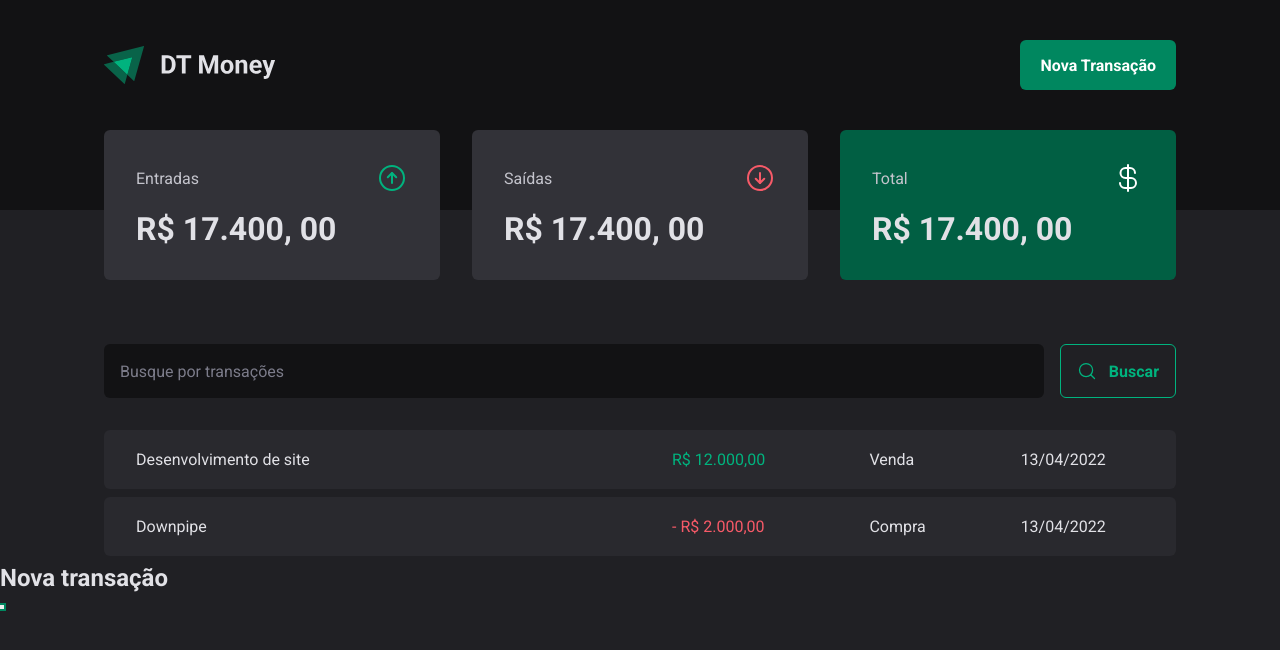
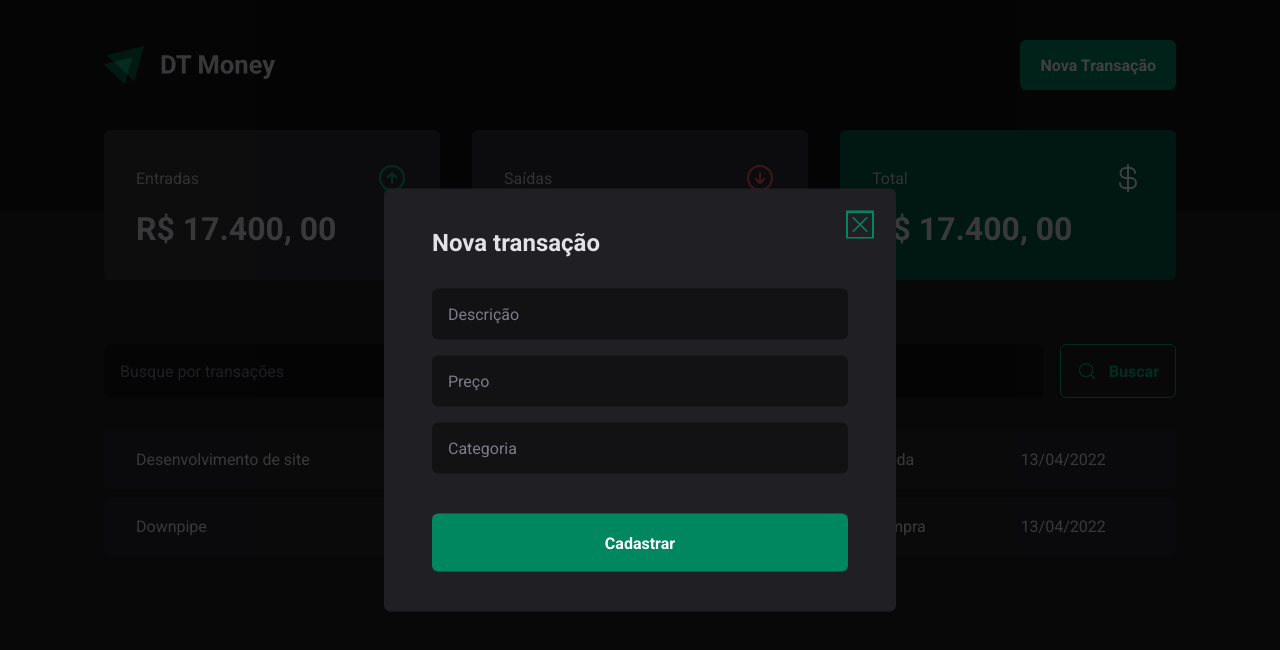
Before and after one commit to wwilliamsantana/dashboard-controle-financeiro, a React (Vite) app: page / in a window 1280 px wide. Both pictures are taken after a click on the button "Nova Transação". Shown: the top 650 px of the page. Built offline with nearby package versions, Linux system fonts and the light colour scheme.

Commit message:
Estrutura visual - Modal de nova transação

```diff
--- a/src/components/Header/index.tsx
+++ b/src/components/Header/index.tsx
@@ -1,6 +1,7 @@
 import { HeaderContainer, HeaderContent, NewTransactionButton } from "./styles";
 import logoImg from "../../assets/logo.svg"
 import * as Dialog from '@radix-ui/react-dialog';
+import { NewTransactionModal } from "../NewTransactionModal";
 
 
 export function Header(){
@@ -14,14 +15,7 @@
             <NewTransactionButton>Nova Transação</NewTransactionButton>
           </Dialog.Trigger>
 
-          <Dialog.Portal>
-            <Dialog.Overlay />
-            <Dialog.Content>
-              <Dialog.Title>Nova transação</Dialog.Title>
-
-              <Dialog.Close />
-            </Dialog.Content>
-          </Dialog.Portal>
+          <NewTransactionModal/>
 
         </Dialog.Root>
 
--- /dev/null
+++ b/src/components/NewTransactionModal/index.tsx
@@ -0,0 +1,28 @@
+import * as Dialog from '@radix-ui/react-dialog';
+import { X } from 'phosphor-react';
+import { CloseButton, Content, Overlay } from './styles';
+
+export function NewTransactionModal(){
+  return(
+   <Dialog.Portal>
+       <Overlay/>
+     <Content>
+       <Dialog.Title>Nova transação</Dialog.Title>
+
+       <CloseButton>
+          <X size={24}/>
+       </CloseButton>
+
+       <form action="">
+        <input type="text" placeholder='Descrição' required />
+        <input type="number" placeholder='Preço' required />
+        <input type="text" placeholder='Categoria' required />
+
+        <button type="submit">Cadastrar</button>
+       </form>
+
+
+     </Content>
+   </Dialog.Portal>
+  )
+}
--- /dev/null
+++ b/src/components/NewTransactionModal/styles.ts
@@ -0,0 +1,72 @@
+import styled from "styled-components";
+import * as Dialog from '@radix-ui/react-dialog';
+
+export const Overlay = styled(Dialog.Overlay)`
+  position: fixed;
+  width: 100vw;
+  height: 100vh;
+  inset: 0;
+  background: rgba(0,0,0,0.75);
+`
+
+export const Content = styled(Dialog.Content)`
+  min-width: 32rem;
+  border-radius: 6px;
+  padding: 2.5rem 3rem;
+  background: ${props => props.theme["gray-800"]};
+
+  position: fixed;
+  top: 50%;
+  left: 50%;
+  transform: translate(-50%, -50%);
+
+  form{
+    margin-top: 2rem;
+
+    display: flex;
+    flex-direction: column;
+    gap: 1rem;
+
+    input{
+      border-radius: 6px;
+      border: 0;
+      background: ${props => props.theme["gray-900"]};
+      color: ${props => props.theme["gray-300"]};
+      padding: 1rem;
+      ::placeholder{
+        color: ${props => props.theme["gray-500"]};
+      }
+    }
+
+    button[type="submit"]{
+      height: 58px;
+      border: 0;
+      background: ${props => props.theme["green-500"]};
+      color: ${props => props.theme.white};
+      font-weight: bold;
+      padding: 0 1.25rem;
+      border-radius: 6px;
+      margin-top: 1.5rem;
+      cursor: pointer;
+
+      &:hover{
+        background: ${props => props.theme["green-700"]};
+        transition: background-color 0.2s;
+      }
+    }
+
+  }
+
+`
+
+export const CloseButton = styled(Dialog.Close)`
+  position: absolute;
+  background: transparent;
+  border: 0;
+  top: 1.5rem;
+  right: 1.5rem;
+  line-height: 0;
+  cursor: pointer;
+  color: ${props => props.theme["green-500"]};
+
+`
```
